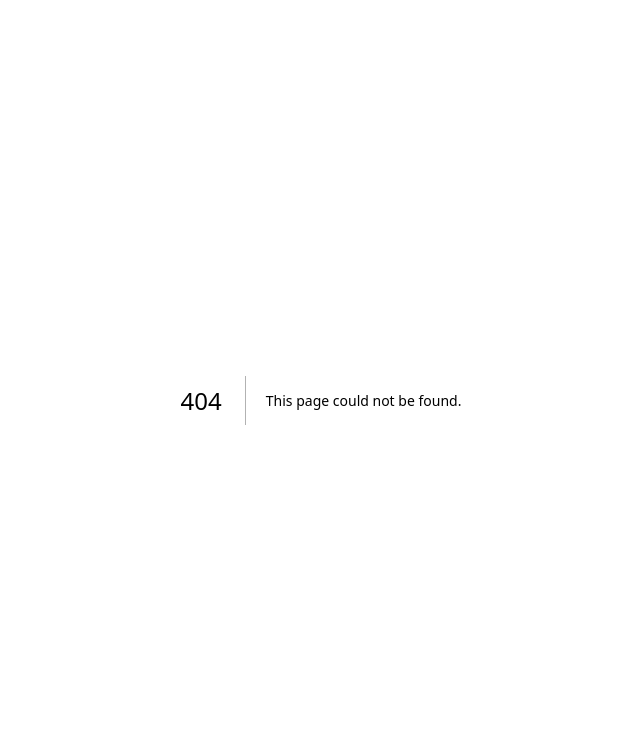
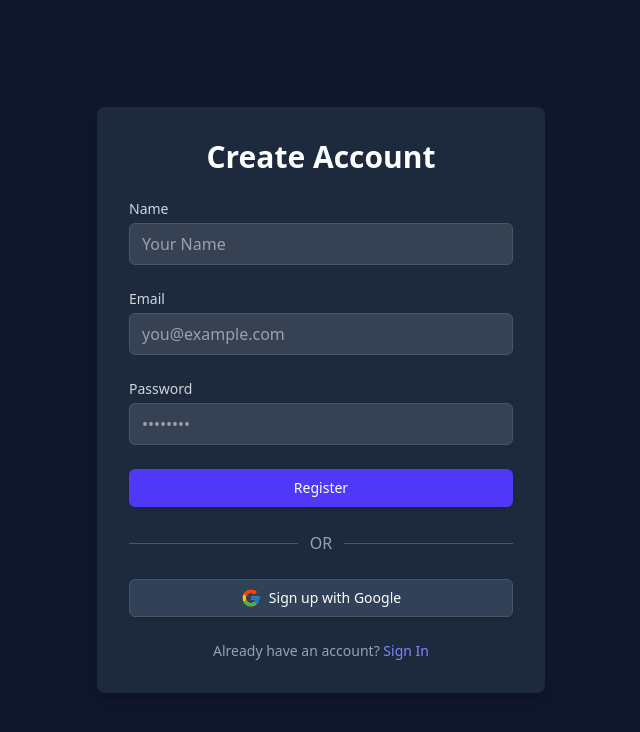
Before and after one commit to Prajwal-dev-dsa/NEXT_JS_PRACTICE, a Next.js app: page /register in a window 1280 px wide. Before the commit this address had no page. Shown: the top 732 px of the page, without its empty margins (319-959 px from the left). Built offline with nearby package versions, Linux system fonts and the light colour scheme.

Commit message:
Register & Login Page Created

```diff
--- a/package.json
+++ b/package.json
@@ -9,6 +9,7 @@
     "lint": "eslint"
   },
   "dependencies": {
+    "axios": "^1.13.1",
     "bcryptjs": "^3.0.2",
     "dotenv": "^17.2.3",
     "mongoose": "^8.19.2",
@@ -17,6 +18,7 @@
     "nodemailer": "^7.0.10",
     "react": "19.2.0",
     "react-dom": "19.2.0",
+    "react-icons": "^5.5.0",
     "validator": "^13.15.20"
   },
   "devDependencies": {
--- /dev/null
+++ b/src/ClientProvider.tsx
@@ -0,0 +1,14 @@
+"use client";
+
+import React from 'react'
+import { SessionProvider } from 'next-auth/react'
+
+function ClientProvider({ children }: { children: React.ReactNode }) {
+  return (
+    <SessionProvider>
+      {children}
+    </SessionProvider>
+  )
+}
+
+export default ClientProvider
--- a/src/app/layout.tsx
+++ b/src/app/layout.tsx
@@ -1,5 +1,6 @@
 import type { Metadata } from "next";
 import "./globals.css";
+import ClientProvider from "@/ClientProvider";
 
 export const metadata: Metadata = {
   title: "NextJS Practice Project",
@@ -13,7 +14,9 @@ export default function RootLayout({
 }>) {
   return (
     <html lang="en">
-      <body className="antialiased">{children}</body>
+      <body className="antialiased">
+        <ClientProvider>{children}</ClientProvider>
+      </body>
     </html>
   );
 }
--- /dev/null
+++ b/src/app/login/page.tsx
@@ -0,0 +1,111 @@
+"use client";
+
+import Link from 'next/link';
+import { useState } from 'react';
+import { FcGoogle } from 'react-icons/fc';
+import { signIn } from 'next-auth/react';
+import { useSession } from 'next-auth/react';
+export default function SignIn() {
+  const { data: session } = useSession();
+  console.log(session?.user);
+  const [email, setEmail] = useState('');
+  const [password, setPassword] = useState('');
+  const handleSubmit = async (e: React.FormEvent) => {
+    e.preventDefault();
+    try {
+      const res = await signIn("credentials", { email, password });
+      console.log(res);
+      setEmail("");
+      setPassword("");
+    } catch (error) {
+      console.log(error);
+    }
+  }
+  return (
+    <div className="min-h-screen flex items-center justify-center bg-slate-900">
+      <div className="bg-slate-800 p-8 rounded-lg shadow-lg w-full max-w-md">
+        <h2 className="text-3xl font-bold text-center text-white mb-6">
+          Sign In
+        </h2>
+
+        {/* Sign-in Form */}
+        <form className="space-y-6">
+          <div>
+            <label
+              htmlFor="email"
+              className="block text-sm font-medium text-gray-300"
+            >
+              Email
+            </label>
+            <input
+              onChange={(e) => setEmail(e.target.value)}
+              value={email}
+              type="email"
+              id="email"
+              name="email"
+              className="mt-1 block w-full px-3 py-2 bg-gray-700 border border-gray-600 rounded-md text-white placeholder-gray-400 focus:outline-none focus:ring-2 focus:ring-indigo-500 focus:border-indigo-500"
+              placeholder="you@example.com"
+              required
+            />
+          </div>
+
+          <div>
+            <label
+              htmlFor="password"
+              className="block text-sm font-medium text-gray-300"
+            >
+              Password
+            </label>
+            <input
+              onChange={(e) => setPassword(e.target.value)}
+              value={password}
+              type="password"
+              id="password"
+              name="password"
+              className="mt-1 block w-full px-3 py-2 bg-gray-700 border border-gray-600 rounded-md text-white placeholder-gray-400 focus:outline-none focus:ring-2 focus:ring-indigo-500 focus:border-indigo-500"
+              placeholder="••••••••"
+              required
+            />
+          </div>
+
+          <div>
+            <button
+              onClick={handleSubmit}
+              type="submit"
+              className="w-full flex justify-center py-2 px-4 border border-transparent rounded-md shadow-sm text-sm font-medium text-white bg-indigo-600 hover:bg-indigo-700 focus:outline-none focus:ring-2 focus:ring-offset-2 focus:ring-indigo-500"
+            >
+              Sign In
+            </button>
+          </div>
+        </form>
+
+        {/* Divider */}
+        <div className="my-6 flex items-center justify-center">
+          <span className="bg-gray-600 h-px w-full"></span>
+          <span className="px-3 text-gray-400">OR</span>
+          <span className="bg-gray-600 h-px w-full"></span>
+        </div>
+
+        {/* Google Sign-in Button */}
+        <div>
+          <button
+            type="button"
+            className="w-full flex items-center justify-center py-2 px-4 border border-gray-600 rounded-md shadow-sm text-sm font-medium text-white bg-slate-700 hover:bg-slate-600 focus:outline-none focus:ring-2 focus:ring-offset-2 focus:ring-indigo-500"
+          >
+            <FcGoogle className="h-5 w-5 mr-2" />
+            Sign in with Google
+          </button>
+        </div>
+
+        {/* Switch to Register */}
+        <p className="mt-6 text-center text-sm text-gray-400">
+          Don't have an account?{' '}
+          <Link href="/register" className="font-medium text-indigo-400 hover:text-indigo-300">
+            Register
+          </Link>
+        </p>
+
+      </div>
+    </div>
+  );
+}
--- /dev/null
+++ b/src/app/register/page.tsx
@@ -0,0 +1,130 @@
+"use client";
+
+import axios from 'axios';
+import Link from 'next/link';
+import { useState } from 'react';
+import { FcGoogle } from 'react-icons/fc';
+
+export default function Register() {
+  const [name, setName] = useState('');
+  const [email, setEmail] = useState('');
+  const [password, setPassword] = useState('');
+  const handleSubmit = async (e: React.FormEvent) => {
+    e.preventDefault();
+    try {
+      const res = await axios.post("/api/auth/register", { name, email, password });
+      console.log(res.data);
+      setName("");
+      setEmail("");
+      setPassword("");
+    } catch (error) {
+      console.log(error);
+    }
+  }
+  return (
+    <div className="min-h-screen flex items-center justify-center bg-slate-900">
+      <div className="bg-slate-800 p-8 rounded-lg shadow-lg w-full max-w-md">
+        <h2 className="text-3xl font-bold text-center text-white mb-6">
+          Create Account
+        </h2>
+
+        {/* Register Form */}
+        <form className="space-y-6">
+          <div>
+            <label
+              htmlFor="name"
+              className="block text-sm font-medium text-gray-300"
+            >
+              Name
+            </label>
+            <input
+              onChange={(e) => setName(e.target.value)}
+              value={name}
+              type="text"
+              id="name"
+              name="name"
+              className="mt-1 block w-full px-3 py-2 bg-gray-700 border border-gray-600 rounded-md text-white placeholder-gray-400 focus:outline-none focus:ring-2 focus:ring-indigo-500 focus:border-indigo-500"
+              placeholder="Your Name"
+              required
+            />
+          </div>
+
+          <div>
+            <label
+              htmlFor="email"
+              className="block text-sm font-medium text-gray-300"
+            >
+              Email
+            </label>
+            <input
+              onChange={(e) => setEmail(e.target.value)}
+              value={email}
+              type="email"
+              id="email"
+              name="email"
+              className="mt-1 block w-full px-3 py-2 bg-gray-700 border border-gray-600 rounded-md text-white placeholder-gray-400 focus:outline-none focus:ring-2 focus:ring-indigo-500 focus:border-indigo-500"
+              placeholder="you@example.com"
+              required
+            />
+          </div>
+
+          <div>
+            <label
+              htmlFor="password"
+              className="block text-sm font-medium text-gray-300"
+            >
+              Password
+            </label>
+            <input
+              onChange={(e) => setPassword(e.target.value)}
+              value={password}
+              type="password"
+              id="password"
+              name="password"
+              className="mt-1 block w-full px-3 py-2 bg-gray-700 border border-gray-600 rounded-md text-white placeholder-gray-400 focus:outline-none focus:ring-2 focus:ring-indigo-500 focus:border-indigo-500"
+              placeholder="••••••••"
+              required
+            />
+          </div>
+
+          <div>
+            <button
+              onClick={handleSubmit}
+              type="submit"
+              className="w-full flex justify-center py-2 px-4 border border-transparent rounded-md shadow-sm text-sm font-medium text-white bg-indigo-600 hover:bg-indigo-700 focus:outline-none focus:ring-2 focus:ring-offset-2 focus:ring-indigo-500"
+            >
+              Register
+            </button>
+          </div>
+        </form>
+
+        {/* Divider */}
+        <div className="my-6 flex items-center justify-center">
+          <span className="bg-gray-600 h-px w-full"></span>
+          <span className="px-3 text-gray-400">OR</span>
+          <span className="bg-gray-600 h-px w-full"></span>
+        </div>
+
+        {/* Google Sign-in Button */}
+        <div>
+          <button
+            type="button"
+            className="w-full flex items-center justify-center py-2 px-4 border border-gray-600 rounded-md shadow-sm text-sm font-medium text-white bg-slate-700 hover:bg-slate-600 focus:outline-none focus:ring-2 focus:ring-offset-2 focus:ring-indigo-500"
+          >
+            <FcGoogle className="h-5 w-5 mr-2" />
+            Sign up with Google
+          </button>
+        </div>
+
+        {/* Switch to Sign In */}
+        <p className="mt-6 text-center text-sm text-gray-400">
+          Already have an account?{' '}
+          <Link href="/login" className="font-medium text-indigo-400 hover:text-indigo-300">
+            Sign In
+          </Link>
+        </p>
+
+      </div>
+    </div>
+  );
+}
```
Also changed, not shown: 1 other file (tests, documents, lock files or other folders).
